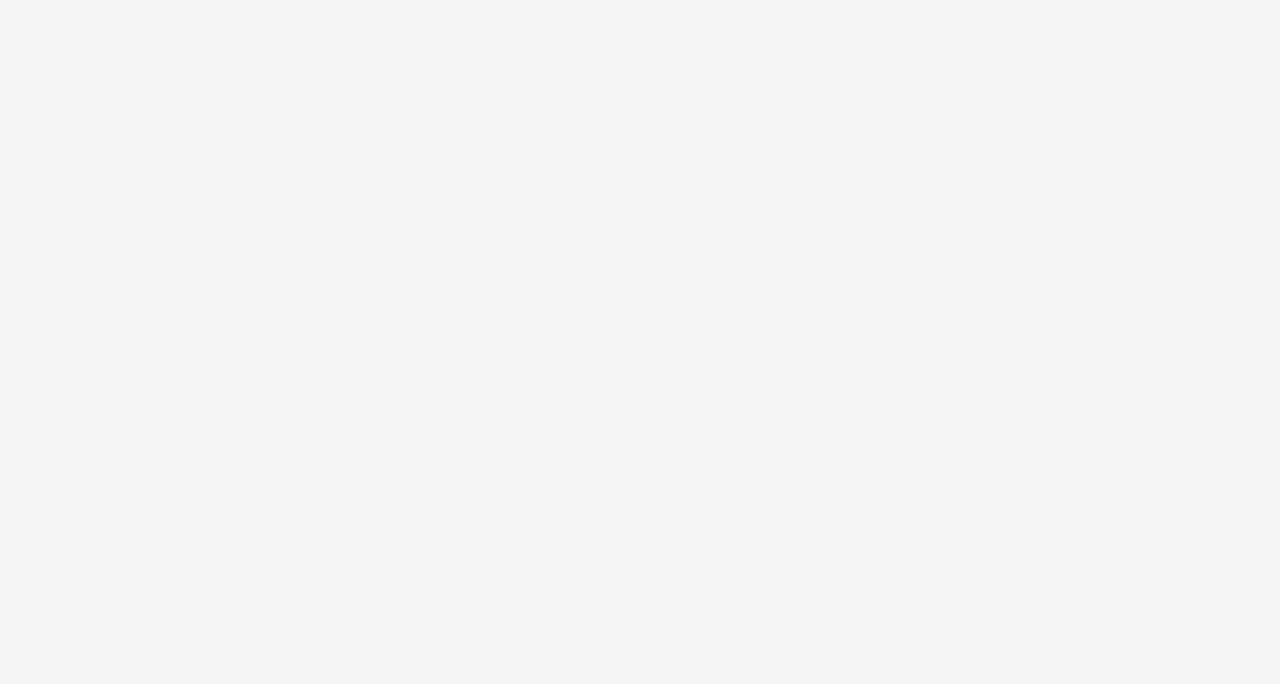
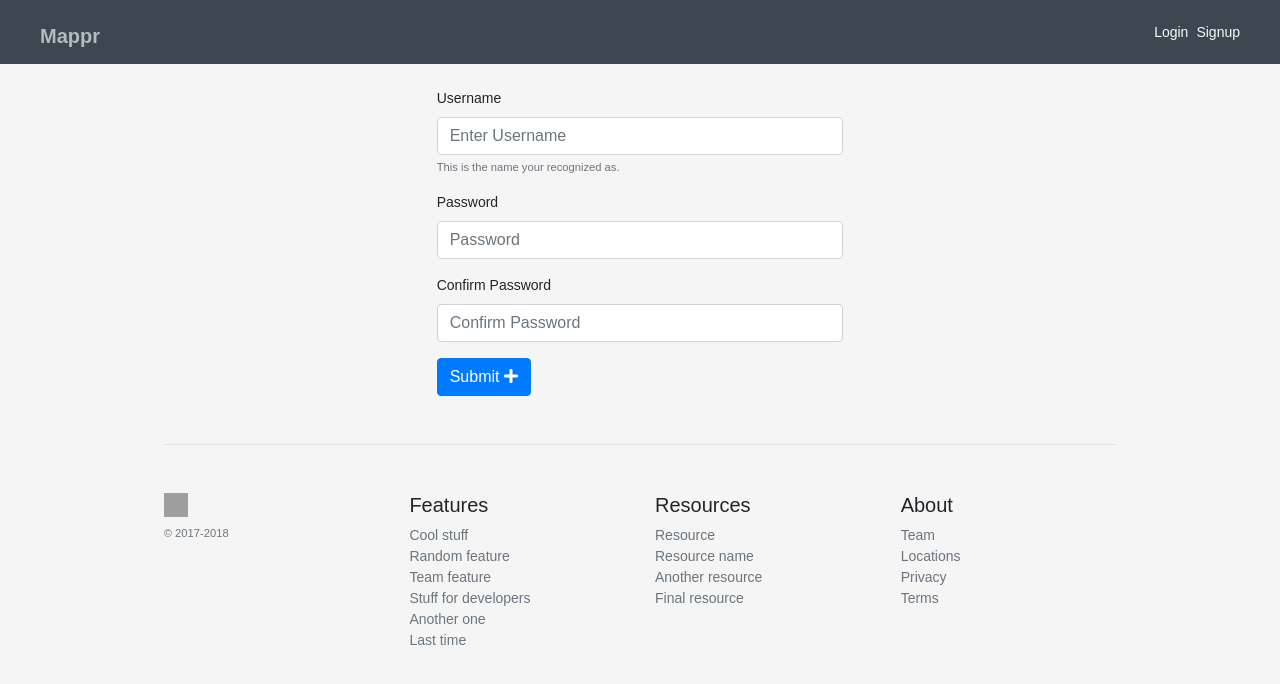
Before and after one commit to dark5eid83/Google-Maps, a React (Create React App) app in the folder client/: page /signup in a window 1280 px wide. Shown: the top 684 px of the page. Built offline with nearby package versions, Linux system fonts and the light colour scheme; grey boxes are pictures that could not be loaded.

Commit message:
Login, Signup, Dashboard pages completed

```diff
--- a/client/src/App.js
+++ b/client/src/App.js
@@ -2,24 +2,44 @@ import React, { Component } from 'react';
 import Navbar from './components/Navbar/Navbar';
 import Auth from './Auth';
 import './App.css';
+import Footer from "./components/Footer/Footer";
+import Container from "./components/Container/Container";
 
 
 class App extends Component {
-  constructor() {
-      super();
+    render() {
+        return (
+            <Container>
+                <div className="jumbotron jumbotron-fluid">
+                    <div className="container">
+                        <span className="fa fa-location" />
+                        <div className="row">
+                            <div className="col-md-9">
+                                <h1 className="display-4">Google Maps</h1>
+                                <p className="lead">Find your next vacation with Google's new maps!</p>
+                                <a className="btn btn-primary" href="/signup">Create an Account <span className="fa fa-plus" /></a>
+                            </div>
+                        <div className="col-md-3">
+                            <span className="far fa-compass header-compass" style={{fontSize:150}} />
+                        </div>
+                    </div>
+                </div>
+            </div>
 
-      this.state = {
+            <div className="row justify-content-center">
+                <div className="col-md-4">
 
-      }
-  }
+                </div>
+                <div className="col-md-4">
 
-  render() {
-    return (
-      <div>
-        <Navbar/>
-      </div>
-    );
-  }
+                </div>
+                <div className="col-md-4">
+
+                </div>
+            </div>
+        </Container>
+        );
+    }
 }
 
 export default App;
--- a/client/src/components/Container/Container.js
+++ b/client/src/components/Container/Container.js
@@ -1,10 +1,14 @@
 import React, { Component } from 'react'
+import Navbar from "../Navbar/Navbar";
+import Footer from "../Footer/Footer";
 
 export default class Container extends Component {
     render() {
         return (
             <div className="container-fluid">
+                <Navbar/>
                 {this.props.children}
+                <Footer/>
             </div>
         )
     }
--- /dev/null
+++ b/client/src/components/Footer/Footer.js
@@ -0,0 +1,51 @@
+import React, { Component } from 'react';
+
+class Footer extends Component {
+    render() {
+        return (
+            <div className="row justify-content-center">
+                <div className="col-md-9">
+                    <footer className="pt-4 my-md-5 pt-md-5 border-top">
+                        <div className="row">
+                            <div className="col-12 col-md">
+                                <img className="mb-2" src="https://getbootstrap.com/assets/brand/bootstrap-solid.svg" alt="" width="24" height="24" />
+                                    <small className="d-block mb-3 text-muted">&copy; 2017-2018</small>
+                            </div>
+                            <div className="col-6 col-md">
+                                <h5>Features</h5>
+                                <ul className="list-unstyled text-small">
+                                    <li><a className="text-muted" href="#">Cool stuff</a></li>
+                                    <li><a className="text-muted" href="#">Random feature</a></li>
+                                    <li><a className="text-muted" href="#">Team feature</a></li>
+                                    <li><a className="text-muted" href="#">Stuff for developers</a></li>
+                                    <li><a className="text-muted" href="#">Another one</a></li>
+                                    <li><a className="text-muted" href="#">Last time</a></li>
+                                </ul>
+                            </div>
+                            <div className="col-6 col-md">
+                                <h5>Resources</h5>
+                                <ul className="list-unstyled text-small">
+                                    <li><a className="text-muted" href="#">Resource</a></li>
+                                    <li><a className="text-muted" href="#">Resource name</a></li>
+                                    <li><a className="text-muted" href="#">Another resource</a></li>
+                                    <li><a className="text-muted" href="#">Final resource</a></li>
+                                </ul>
+                            </div>
+                            <div className="col-6 col-md">
+                                <h5>About</h5>
+                                <ul className="list-unstyled text-small">
+                                    <li><a className="text-muted" href="#">Team</a></li>
+                                    <li><a className="text-muted" href="#">Locations</a></li>
+                                    <li><a className="text-muted" href="#">Privacy</a></li>
+                                    <li><a className="text-muted" href="#">Terms</a></li>
+                                </ul>
+                            </div>
+                        </div>
+                    </footer>
+                </div>
+            </div>
+        );
+    }
+}
+
+export default Footer;
--- a/client/src/components/pages/Dashboard/Dashboard.js
+++ b/client/src/components/pages/Dashboard/Dashboard.js
@@ -1,6 +1,7 @@
 import React, { Component } from 'react';
 import Navbar from "../../Navbar/Navbar";
 import Auth from "../../../Auth";
+import Container from "../../Container/Container";
 
 
 export default class Dashboard extends Component {
@@ -27,9 +28,7 @@ export default class Dashboard extends Component {
 
     render() {
         return(
-            <div>
-                <Navbar/>
-
+            <Container>
                 <div className="row justify-content-center mt-4">
                     <div className="col-3 offset-1">
                         <h5>Search Google Maps</h5>
@@ -61,7 +60,7 @@ export default class Dashboard extends Component {
                         </div>
                     </div>
                 </div>
-            </div>
+            </Container>
         )
     }
 }
--- a/client/src/components/pages/Login/Login.js
+++ b/client/src/components/pages/Login/Login.js
@@ -41,8 +41,6 @@ export default class Login extends Component {
     render() {
         return(
             <Container>
-                <Navbar />
-
                 <div className="row justify-content-center mt-4">
                     <div className="col-md-5">
                         <form className="form-signin">
--- /dev/null
+++ b/client/src/components/pages/Signup/Signup.js
@@ -0,0 +1,31 @@
+import React, { Component } from 'react';
+import Container from "../../Container/Container";
+
+export default class Signup extends Component {
+    render() {
+        return(
+            <Container>
+                <div className="row justify-content-center mt-4">
+                    <div className="col-md-4">
+                        <form action="/signup" method="post">
+                            <div className="form-group">
+                                <label>Username</label>
+                                <input type="text" className="form-control" id="username" aria-describedby="emailHelp" placeholder="Enter Username" />
+                                    <small id="emailHelp" className="form-text text-muted">This is the name your recognized as.</small>
+                            </div>
+                            <div className="form-group">
+                                <label>Password</label>
+                                <input type="password" className="form-control" id="password" placeholder="Password" />
+                            </div>
+                            <div className="form-group">
+                                <label>Confirm Password</label>
+                                <input type="password" className="form-control"  id="confirm" placeholder="Confirm Password" />
+                            </div>
+                            <button type="submit" className="btn btn-primary">Submit <span className="fas fa-plus" /> </button>
+                        </form>
+                    </div>
+                </div>
+            </Container>
+        )
+    }
+}
--- a/client/src/index.js
+++ b/client/src/index.js
@@ -1,9 +1,13 @@
 import React from 'react';
 import ReactDOM from 'react-dom';
 import './index.css';
+
+//Components Import
 import App from './App';
 import Login from './components/pages/Login/Login';
 import Dashboard from './components/pages/Dashboard/Dashboard';
+import Signup from './components/pages/Signup/Signup';
+
 import { BrowserRouter, Route, Redirect, Switch } from 'react-router-dom';
 import registerServiceWorker from './registerServiceWorker';
 
@@ -14,6 +18,7 @@ ReactDOM.render(
         <Switch>
             <Route exact path="/" component={App} />
             <Route exact path="/login" render={() => defend() ? <Dashboard/> : <Login/> } />
+            <Route exact path="/signup" render={() => defend() ? <Dashboard/>: <Signup /> } />
             <Route exact path="/dashboard" render={() =>defend() ? <Dashboard /> : <Redirect to="/login" />} />
         </Switch>
     </BrowserRouter>, document.getElementById('root'));
```
Also changed, not shown: 1 other file (tests, documents, lock files or other folders).
